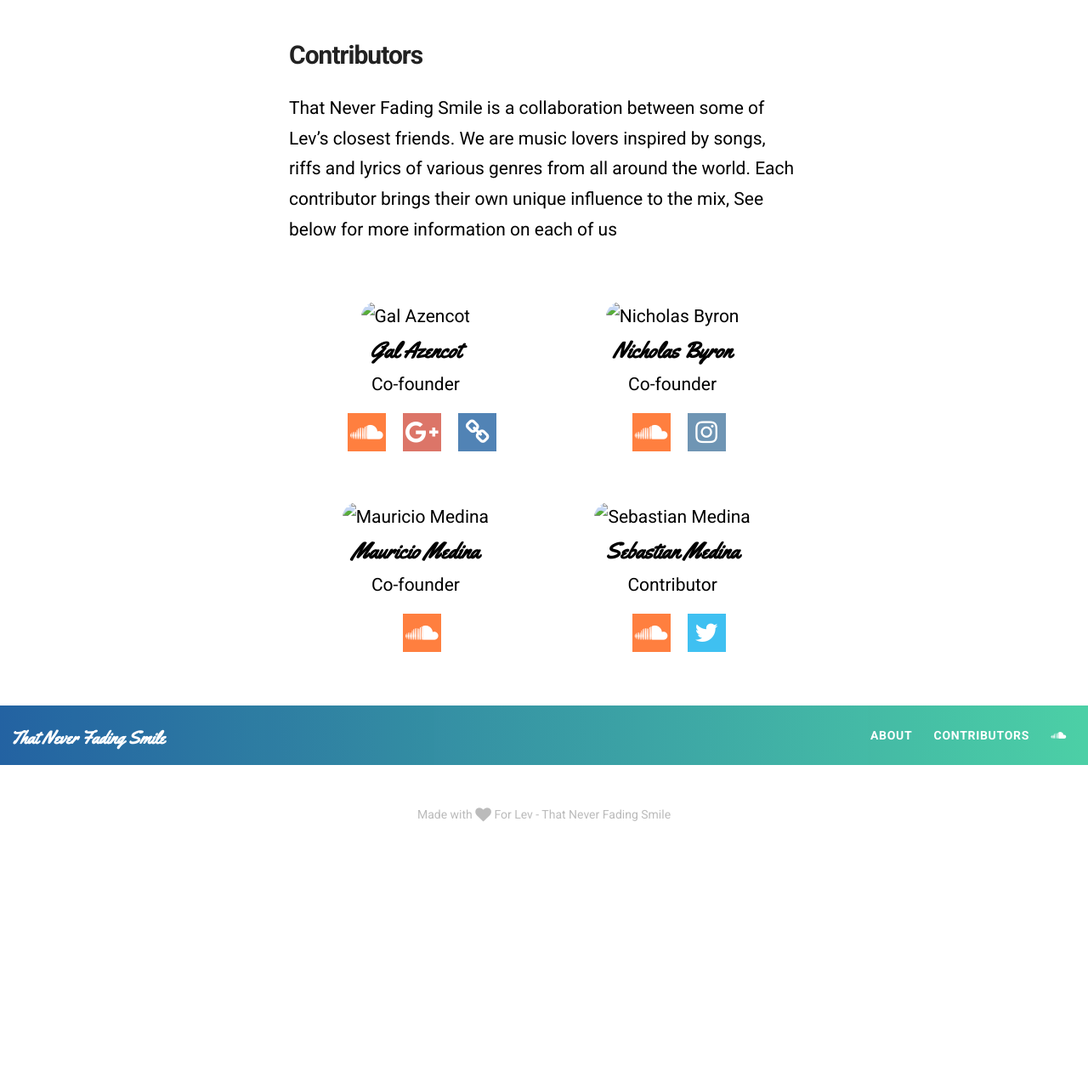
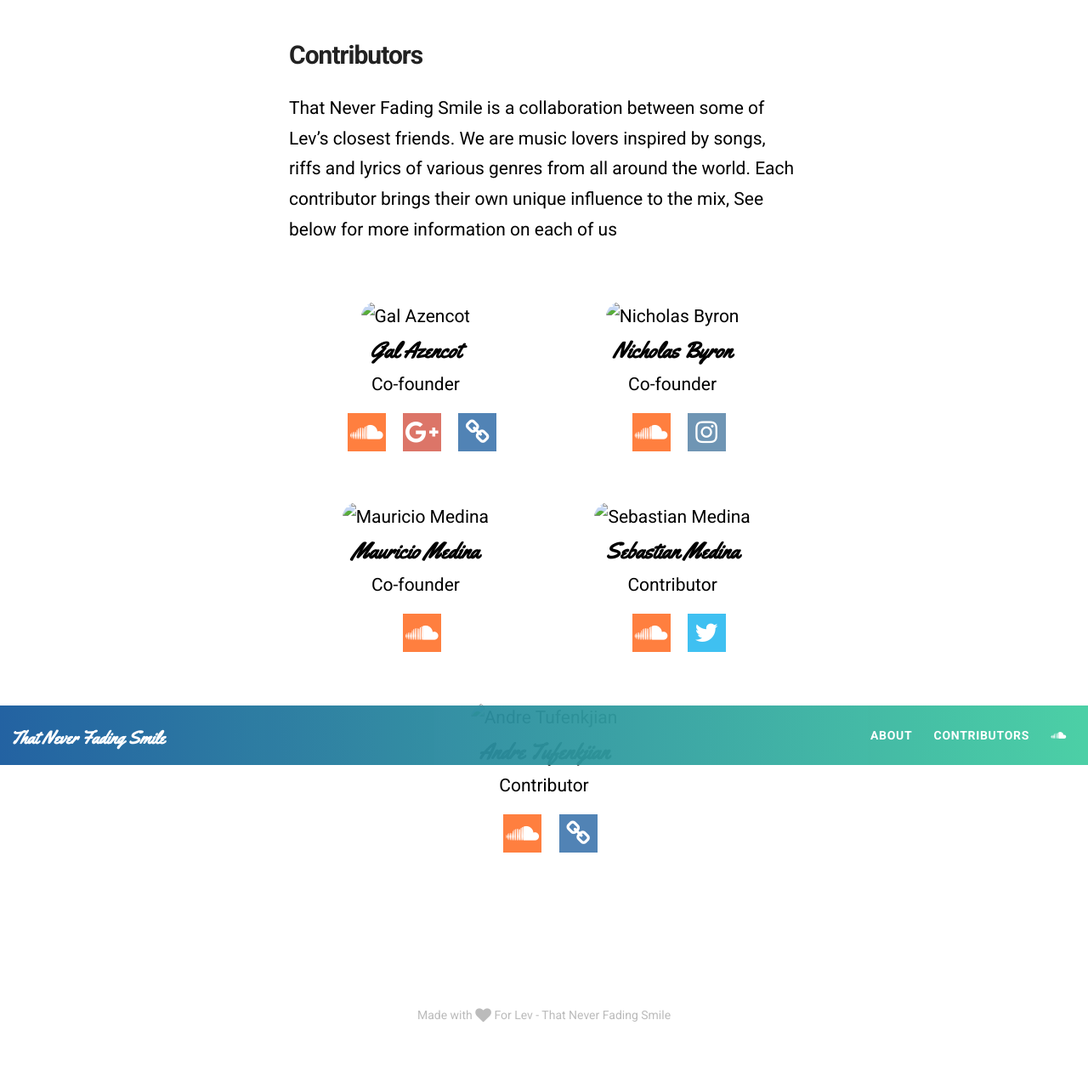
Before and after one commit to balzohrd/flapjack, a Jekyll site: the page built from contributors.md, in a window 1280 px wide. Shown: the whole page at 85% size. Built offline with Jekyll 4.4.1, drawn with Linux system fonts in a browser that asks for light colours; nearby versions of some CDN libraries; comment, search, counter and statistics services are not loaded; before the commit the page ends 1044 px from its top, so only the background shows below that.

Commit message:
I think I’m getting the Black Lung, Pop.

```diff
--- a/contributors.md
+++ b/contributors.md
@@ -34,6 +34,14 @@
     google_plus_link:
     instagram_username:
     site_link:
+  - name: Andre Tufenkjian
+    image_path: assets/images/andre_t.png
+    position: Contributor
+    soundcloud: atuf25
+    twitter_username:
+    google_plus_link:
+    instagram_username:
+    site_link: https://www.facebook.com/andre.tufenkjian.5
 ---
 That Never Fading Smile is a collaboration between some of Lev’s closest friends. We are music lovers inspired by songs, riffs and lyrics of various genres from all around the world. Each contributor brings their own unique influence to the mix, See below for more information on each of us
 
```
Also changed, not shown: _posts/2015-09-09-volume-seven.markdown (added, +10 -0 lines), assets/images/andre_t.png (added), assets/images/mauricio_m.png.
